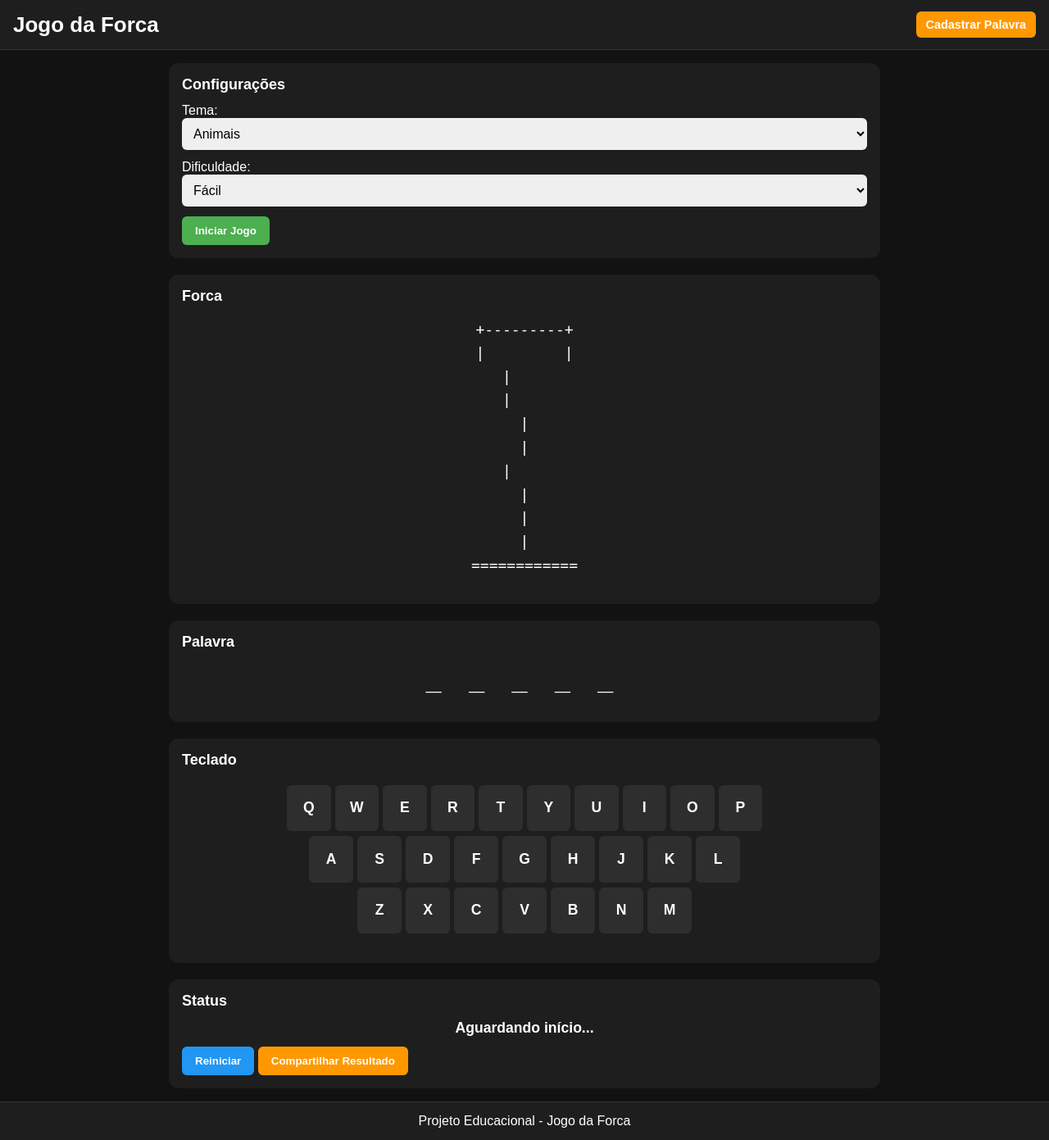
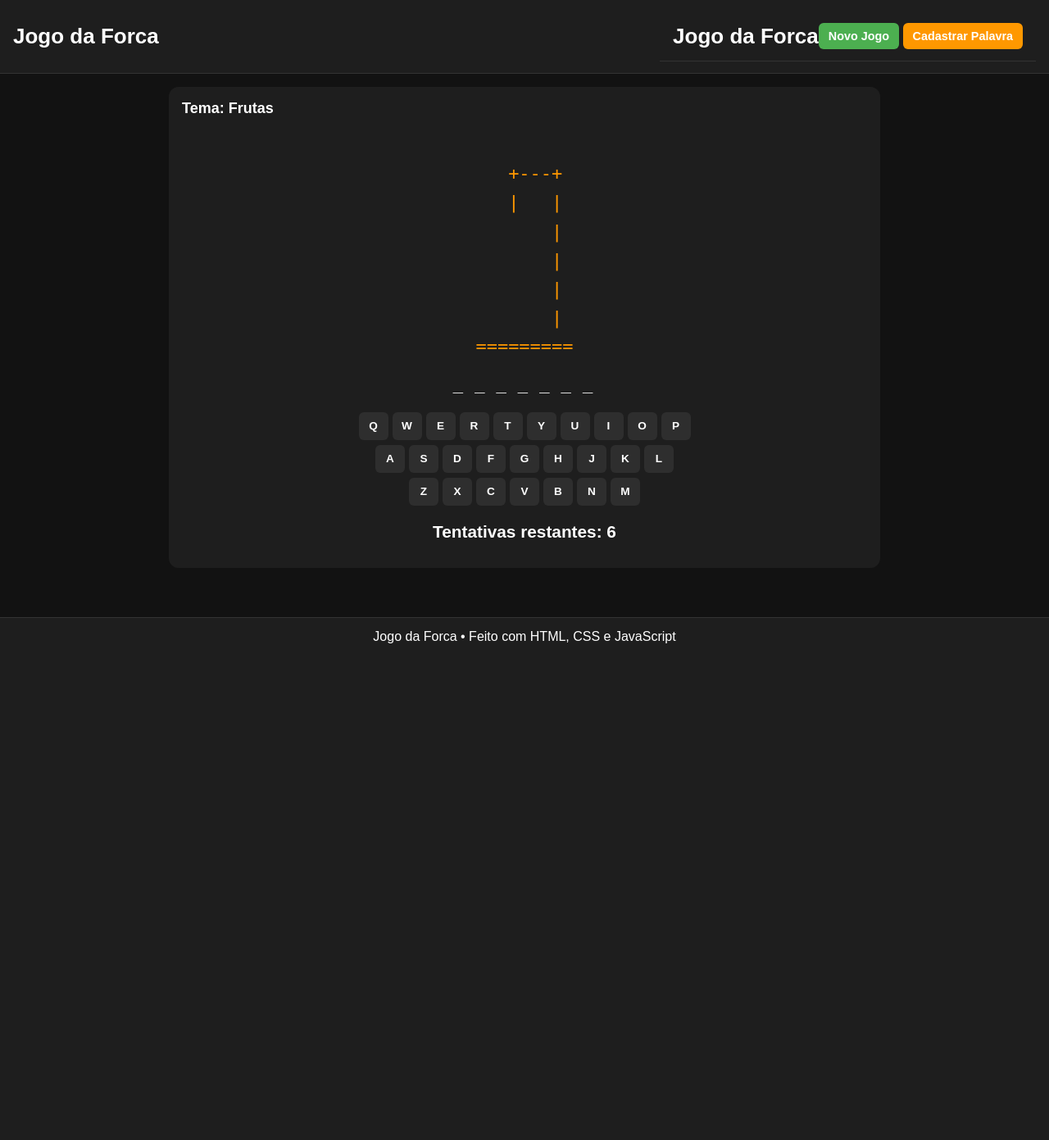
Before and after one commit to leleosz-0/PalavraSecreta, a PHP site: page / in a window 1280 px wide. Shown: the whole page at 82% size. After the commit the page ends 785 px from the top, so only its background shows below. Run offline with PHP 8.4, Linux system fonts and the light colour scheme.

Commit message:
Adição de JavaScript basico

```diff
--- a/index.html
+++ b/index.html
@@ -10,107 +10,72 @@
 
 <header class="topo">
   <h1>Jogo da Forca</h1>
-    <button id="btnCadastro">Cadastrar Palavra</button>
+
+  <header class="topo">
+  <h1>Jogo da Forca</h1>
+
+  <div>
+    <button id="btnIniciar">Novo Jogo</button>
+    <button id="btnCadastrar">Cadastrar Palavra</button>
+  </div>
+
+</header>
+
 </header>
 
 <main>
 
-    <!-- Configurações -->
-    <section>
-        <h2>Configurações</h2>
+  <section id="cadastro" style="display: none;">
+    <h2>Cadastrar Nova Palavra</h2>
+    <form id="formCadastro">
+      <label>Palavra:</label>
+      <input type="text" id="novaPalavra" required>
 
-        <label for="tema">Tema:</label>
-        <select id="tema">
-            <option value="animais">Animais</option>
-            <option value="frutas">Frutas</option>
-            <option value="paises">Países</option>
-            <option value="aleatorio">Sortear Tema</option>
+      <label>Tema:</label>
+      <input type="text" id="novoTema" required>
+
+      <label>Dificuldade:</label>
+      <select id="novaDificuldade" required>
+        <option value="Fácil">Fácil</option>
+        <option value="Médio">Médio</option>
+        <option value="Difícil">Difícil</option>
       </select>
 
-        <label for="dificuldade">Dificuldade:</label>
-        <select id="dificuldade">
-            <option value="facil">Fácil</option>
-            <option value="medio">Médio</option>
-            <option value="dificil">Difícil</option>
-        </select>
-
-        <button type="button" id="btnIniciar">Iniciar Jogo</button>
+      <button type="submit">Cadastrar</button>
+    </form>
   </section>
 
-    <!-- Forca -->
-    <section>
-        <h2>Forca</h2>
+  <section id="jogo" style="display: none;">
+    <h2 id="temaAtual">Tema: —</h2>
 
     <figure>
-<pre>
-+---------+
-|         |
+      <pre id="forca">
+  +---+
+  |   |
       |
       |
       |
       |
-|
-|
-|
-|
-============
-</pre>
+=========</pre>
     </figure>
-    </section>
 
-    <!-- Palavra -->
-    <section>
-        <h2>Palavra</h2>
-        <p id="palavra">_ _ _ _ _</p>
-    </section>
+    <div id="palavra"></div>
 
-    <!-- Teclado estilo TERMO -->
-    <section>
-        <h2>Teclado</h2>
+    <div id="teclado"></div>
 
-        <div id="teclado">
+    <div id="mensagem"></div>
 
-            <div class="linha">
-                <button>Q</button><button>W</button><button>E</button>
-                <button>R</button><button>T</button><button>Y</button>
-                <button>U</button><button>I</button><button>O</button><button>P</button>
-            </div>
+    <div id="tentativas">Tentativas restantes: <span id="errosRestantes">6</span></div>
 
-            <div class="linha">
-                <button>A</button><button>S</button><button>D</button>
-                <button>F</button><button>G</button><button>H</button>
-                <button>J</button><button>K</button><button>L</button>
-            </div>
-
-            <div class="linha">
-                <button>Z</button><button>X</button><button>C</button>
-                <button>V</button><button>B</button><button>N</button>
-                <button>M</button>
-            </div>
-
-        </div>
-    </section>
-
-    <!-- Status -->
-    <section>
-        <h2>Status</h2>
-        <p id="mensagem">Aguardando início...</p>
-
-        <button type="button" id="btnReiniciar">Reiniciar</button>
-        <button type="button" id="btnCompartilhar">Compartilhar Resultado</button>
+    <button id="btnReiniciar" style="display:none;">Jogar Novamente</button>
   </section>
 
 </main>
 
 <footer>
-    <p>Projeto Educacional - Jogo da Forca</p>
+  <p>Jogo da Forca • Feito com HTML, CSS e JavaScript</p>
 </footer>
 
-<script>
-    document.getElementById("btnCadastro").addEventListener("click", () => {
-        window.location.href = "cadastro.html";
-    });
-</script>
-
+<script src="script.js"></script>
 </body>
 </html>
--- /dev/null
+++ b/script.js
@@ -0,0 +1,295 @@
+// Palavras iniciais
+let palavras = [
+  { palavra: "sol", tema: "Natureza", dificuldade: "Fácil" },
+  { palavra: "computador", tema: "Tecnologia", dificuldade: "Médio" },
+  { palavra: "abacaxi", tema: "Frutas", dificuldade: "Médio" },
+  { palavra: "paralelepipedo", tema: "Objetos", dificuldade: "Difícil" }
+];
+
+let palavraSecreta = "";
+let temaAtual = "";
+let letrasErradas = [];
+let letrasAcertadas = new Set();
+let erros = 0;
+
+const maxErros = 6;
+
+const forcaEstagios = [
+`
+  +---+
+  |   |
+      |
+      |
+      |
+      |
+=========`,
+`
+  +---+
+  |   |
+  O   |
+      |
+      |
+      |
+=========`,
+`
+  +---+
+  |   |
+  O   |
+  |   |
+      |
+      |
+=========`,
+`
+  +---+
+  |   |
+  O   |
+ /|   |
+      |
+      |
+=========`,
+`
+  +---+
+  |   |
+  O   |
+ /|\  |
+      |
+      |
+=========`,
+`
+  +---+
+  |   |
+  O   |
+ /|\  |
+ /    |
+      |
+=========`,
+`
+  +---+
+  |   |
+  O   |
+ /|\  |
+ / \  |
+      |
+=========`
+];
+
+const elPalavra = document.getElementById("palavra");
+const elTeclado = document.getElementById("teclado");
+const elMensagem = document.getElementById("mensagem");
+const elForca = document.getElementById("forca");
+const elTentativas = document.getElementById("errosRestantes");
+
+const btnIniciar = document.getElementById("btnIniciar");
+const btnReiniciar = document.getElementById("btnReiniciar");
+const btnCadastrar = document.getElementById("btnCadastrar");
+
+const sectionCadastro = document.getElementById("cadastro");
+const sectionJogo = document.getElementById("jogo");
+
+const formCadastro = document.getElementById("formCadastro");
+
+function iniciarJogo() {
+
+  const idx = Math.floor(Math.random() * palavras.length);
+  const obj = palavras[idx];
+
+  palavraSecreta = obj.palavra.toUpperCase();
+  temaAtual = obj.tema;
+
+  letrasErradas = [];
+  letrasAcertadas = new Set();
+  erros = 0;
+
+  document.getElementById("temaAtual").textContent = "Tema: " + temaAtual;
+
+  elMensagem.textContent = "";
+  elMensagem.className = "";
+
+  btnReiniciar.style.display = "none";
+
+  atualizarPalavra();
+  atualizarForca();
+  criarTeclado();
+
+  sectionCadastro.style.display = "none";
+  sectionJogo.style.display = "block";
+}
+
+function atualizarPalavra() {
+
+  let display = "";
+
+  for (let letra of palavraSecreta) {
+
+    if (letrasAcertadas.has(letra)) {
+      display += letra + " ";
+    } else {
+      display += "_ ";
+    }
+
+  }
+
+  elPalavra.textContent = display.trim();
+}
+
+function atualizarForca() {
+
+  elForca.textContent = forcaEstagios[erros];
+  elTentativas.textContent = maxErros - erros;
+
+}
+
+function criarTeclado() {
+
+  elTeclado.innerHTML = "";
+
+  const linhasTeclado = [
+    "QWERTYUIOP",
+    "ASDFGHJKL",
+    "ZXCVBNM"
+  ];
+
+  linhasTeclado.forEach(linha => {
+
+    const div = document.createElement("div");
+    div.className = "linha";
+
+    linha.split("").forEach(letra => {
+
+      const btn = document.createElement("button");
+
+      btn.textContent = letra;
+      btn.dataset.letra = letra;
+
+      btn.addEventListener("click", () => tentarLetra(letra, btn));
+
+      div.appendChild(btn);
+
+    });
+
+    elTeclado.appendChild(div);
+
+  });
+
+}
+
+function tentarLetra(letra, botao) {
+
+  botao.disabled = true;
+
+  if (palavraSecreta.includes(letra)) {
+
+    letrasAcertadas.add(letra);
+    botao.classList.add("acertou");
+
+    atualizarPalavra();
+
+    if ([...palavraSecreta].every(l => letrasAcertadas.has(l))) {
+
+      elMensagem.textContent = "Parabéns! Você venceu!";
+      elMensagem.className = "vitoria";
+
+      desabilitarTeclado();
+
+      btnReiniciar.style.display = "block";
+
+    }
+
+  }
+
+  else {
+
+    if (!letrasErradas.includes(letra)) {
+
+      letrasErradas.push(letra);
+
+      erros++;
+
+      botao.classList.add("errou");
+
+      atualizarForca();
+
+      if (erros >= maxErros) {
+
+        elMensagem.textContent = "Você perdeu! A palavra era: " + palavraSecreta;
+        elMensagem.className = "derrota";
+
+        desabilitarTeclado();
+
+        btnReiniciar.style.display = "block";
+
+      }
+
+    }
+
+  }
+
+}
+
+function desabilitarTeclado() {
+
+  document.querySelectorAll("#teclado button").forEach(btn => {
+
+    btn.disabled = true;
+
+  });
+
+}
+
+document.addEventListener("keydown", e => {
+
+  const letra = e.key.toUpperCase();
+
+  if (!letra.match(/^[A-Z]$/)) return;
+
+  const botao = document.querySelector(`#teclado button[data-letra="${letra}"]`);
+
+  if (botao && !botao.disabled) {
+
+    tentarLetra(letra, botao);
+
+  }
+
+});
+
+btnIniciar.addEventListener("click", iniciarJogo);
+
+btnReiniciar.addEventListener("click", iniciarJogo);
+
+btnCadastrar.addEventListener("click", () => {
+
+  sectionJogo.style.display = "none";
+  sectionCadastro.style.display = "block";
+
+});
+
+formCadastro.addEventListener("submit", e => {
+
+  e.preventDefault();
+
+  const palavra = document.getElementById("novaPalavra").value.trim().toUpperCase();
+  const tema = document.getElementById("novoTema").value.trim();
+  const dificuldade = document.getElementById("novaDificuldade").value;
+
+  if (palavra.length < 3) {
+
+    alert("A palavra precisa ter pelo menos 3 letras.");
+
+    return;
+
+  }
+
+  palavras.push({ palavra, tema, dificuldade });
+
+  alert("Palavra cadastrada com sucesso!");
+
+  formCadastro.reset();
+
+  iniciarJogo();
+
+});
+
+sectionCadastro.style.display = "none";
+sectionJogo.style.display = "block";
+
+iniciarJogo();
--- a/style.css
+++ b/style.css
@@ -119,14 +119,14 @@ figure pre {
 ====================== */
 #palavra {
   text-align: center;
-  font-size: clamp(22px, 8vw, 34px);
-  letter-spacing: clamp(6px, 4vw, 12px);
-  margin: 16px 0;
+  font-size: clamp(16px,4vw,22px);
+  letter-spacing: clamp(2px,1.2vw,4px);
+  margin: 12px 0;
   font-weight: bold;
-  white-space: nowrap;
-  overflow: hidden;
-  text-overflow: ellipsis;
+  white-space: normal;
+  word-break: break-word;
 }
+
 
 /* ======================
    TECLADO ESTILO TERMO
@@ -146,22 +146,59 @@ figure pre {
   gap: 5px;
 }
 
+/* ... mantenha todo o CSS anterior que você já tinha ... */
+
+/* Adições importantes */
+
+.acertou {
+  background-color: #4caf50 !important;
+  color: white;
+}
+
+.errou {
+  background-color: #f44336 !important;
+  color: white;
+}
+
+#tentativas {
+  text-align: center;
+  font-size: 1.3rem;
+  margin: 16px 0;
+  font-weight: bold;
+}
+
+#mensagem.vitoria {
+  color: #4caf50;
+  font-size: 1.6rem;
+}
+
+#mensagem.derrota {
+  color: #f44336;
+  font-size: 1.4rem;
+}
+
+#forca {
+  color: #ff9800;
+  font-size: clamp(16px, 4.5vw, 22px);
+}
+
 #teclado button {
   background-color: #2e2e2e;
   color: white;
   border-radius: 6px;
   font-weight: bold;
-  font-size: 1.1rem;
+  font-size: 0.85rem;   /* letra menor */
   flex: 1;
-  max-width: 54px;
-  aspect-ratio: 1 / 1.05;
-  min-width: 38px;
+  max-width: 36px;      /* largura menor */
+  min-width: 28px;
+  height: 34px;         /* altura menor */
   padding: 0;
   display: flex;
   align-items: center;
   justify-content: center;
-  touch-action: manipulation;   /* melhora toque no mobile */
+  touch-action: manipulation;
 }
+
 
 #teclado button:hover {
   background-color: #4caf50;
```
Lines whose indentation alone changed are shown as unchanged.
